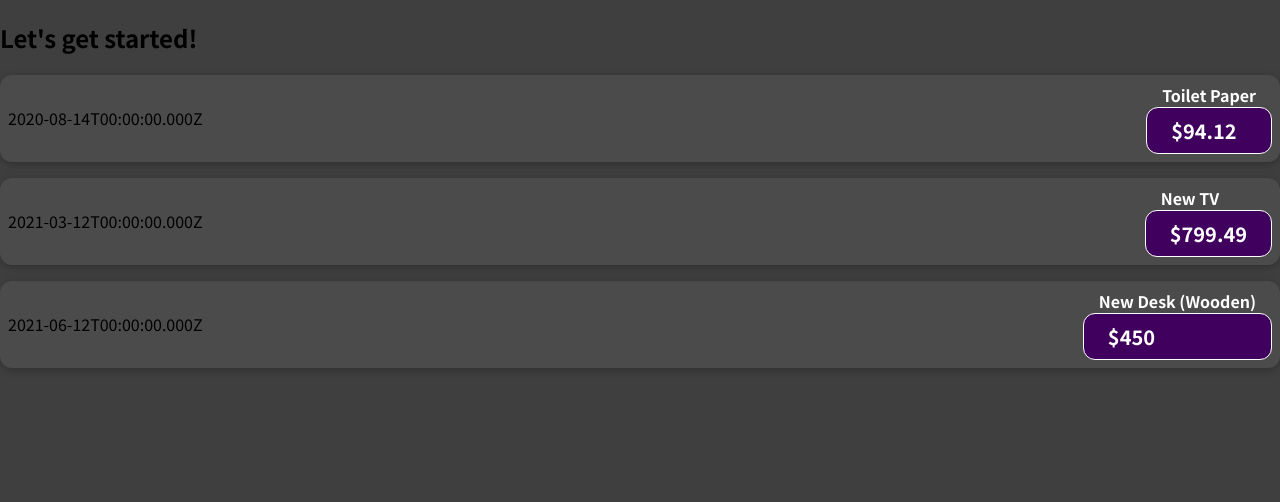
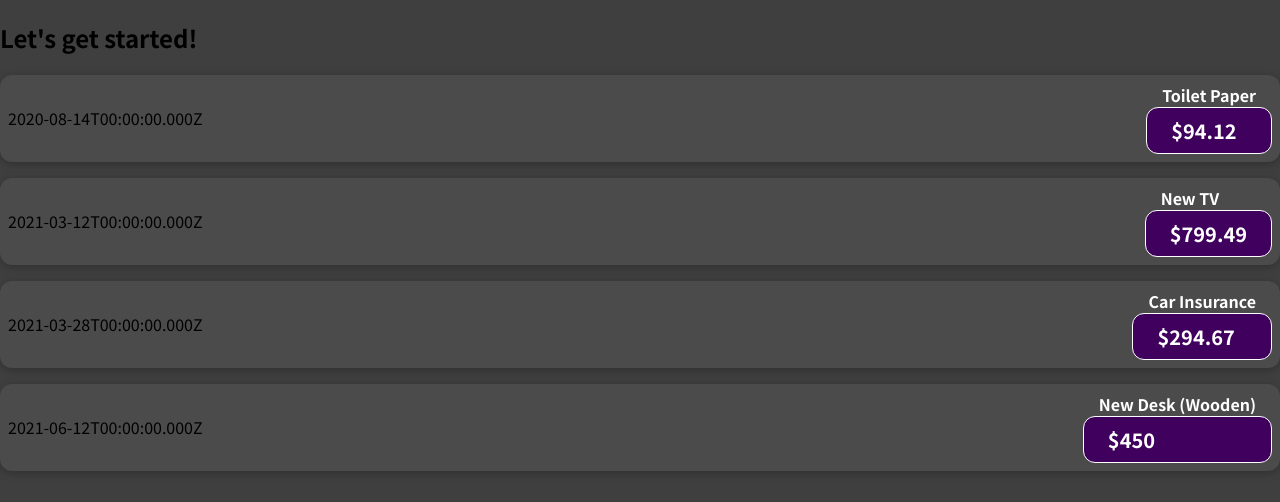
Before and after one commit to katherine-kania/expense-tracker, a JavaScript app: page / in a window 1280 px wide. Shown: the top 502 px of the page. Built offline with nearby package versions, Linux system fonts and the light colour scheme.

Commit message:
expense props added

```diff
--- a/src/App.js
+++ b/src/App.js
@@ -8,7 +8,12 @@ function App() {
       amount: 94.12,
       date: new Date(2020, 7, 14),
     },
-    { id: "e2", title: "New TV", amount: 799.49, date: new Date(2021, 2, 12) },
+    {
+      id: "e2",
+      title: "New TV",
+      amount: 799.49,
+      date: new Date(2021, 2, 12)
+    },
     {
       id: "e3",
       title: "Car Insurance",
@@ -36,6 +41,11 @@ function App() {
         date={expenses[1].date}
       ></ExpenseItem>
       <ExpenseItem
+        title={expenses[2].title}
+        amount={expenses[2].amount}
+        date={expenses[2].date}
+      ></ExpenseItem>
+      <ExpenseItem
         title={expenses[3].title}
         amount={expenses[3].amount}
         date={expenses[3].date}
```
Also changed, not shown: 1 other file (tests, documents, lock files or other folders).
